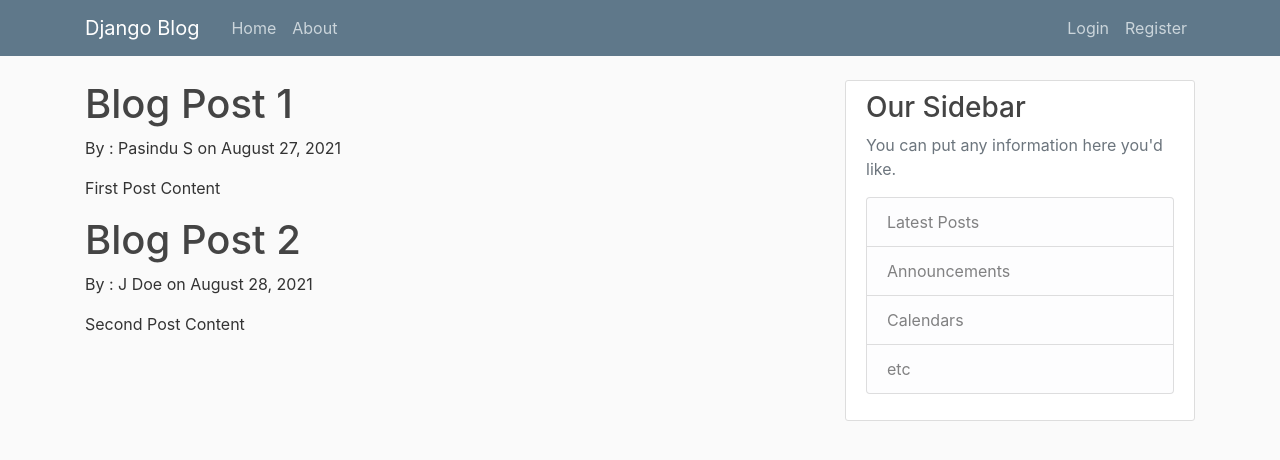
After one commit to Pasindu19970808/CFD-Result-Extraction-Scripts, a Django app: page / in a window 1280 px wide. The commit adds this page. Shown: the top 460 px of the page. Run offline with Django 3.2, Linux system fonts and the light colour scheme; some libraries are stand-ins or nearby versions.

Commit message:
css and nav bar

```diff
--- /dev/null
+++ b/django_project/blog/static/blog/main.css
@@ -0,0 +1,84 @@
+body {
+    background: #fafafa;
+    color: #333333;
+    margin-top: 5rem;
+  }
+
+  h1, h2, h3, h4, h5, h6 {
+    color: #444444;
+  }
+
+  ul {
+    margin: 0;
+  }
+
+  .bg-steel {
+    background-color: #5f788a;
+  }
+
+  .site-header .navbar-nav .nav-link {
+    color: #cbd5db;
+  }
+
+  .site-header .navbar-nav .nav-link:hover {
+    color: #ffffff;
+  }
+
+  .site-header .navbar-nav .nav-link.active {
+    font-weight: 500;
+  }
+
+  .content-section {
+    background: #ffffff;
+    padding: 10px 20px;
+    border: 1px solid #dddddd;
+    border-radius: 3px;
+    margin-bottom: 20px;
+  }
+
+  .article-title {
+    color: #444444;
+  }
+
+  a.article-title:hover {
+    color: #428bca;
+    text-decoration: none;
+  }
+
+  .article-content {
+    white-space: pre-line;
+  }
+
+  .article-img {
+    height: 65px;
+    width: 65px;
+    margin-right: 16px;
+  }
+
+  .article-metadata {
+    padding-bottom: 1px;
+    margin-bottom: 4px;
+    border-bottom: 1px solid #e3e3e3
+  }
+
+  .article-metadata a:hover {
+    color: #333;
+    text-decoration: none;
+  }
+
+  .article-svg {
+    width: 25px;
+    height: 25px;
+    vertical-align: middle;
+  }
+
+  .account-img {
+    height: 125px;
+    width: 125px;
+    margin-right: 20px;
+    margin-bottom: 16px;
+  }
+
+  .account-heading {
+    font-size: 2.5rem;
+  }
--- /dev/null
+++ b/django_project/blog/templates/blog/base.html
@@ -0,0 +1,68 @@
+{% load static %}
+<!DOCTYPE html>
+<html lang="en">
+<head>
+
+     <!-- Required meta tags -->
+     <meta charset="utf-8">
+     <meta name="viewport" content="width=device-width, initial-scale=1, shrink-to-fit=no">
+
+     <!-- Bootstrap CSS -->
+     <link rel="stylesheet" href="https://maxcdn.bootstrapcdn.com/bootstrap/4.0.0/css/bootstrap.min.css" integrity="sha384-Gn5384xqQ1aoWXA+058RXPxPg6fy4IWvTNh0E263XmFcJlSAwiGgFAW/dAiS6JXm" crossorigin="anonymous">
+     <link rel="stylesheet" type = "text/css" href="{% static 'blog/main.css' %}">
+    {% if title %}
+        <title>Django Blog - {{ title }} </title>
+    {% else %}
+        <title>Django Blog</title>
+    {% endif %}
+</head>
+<body>
+    <header class="site-header">
+        <nav class="navbar navbar-expand-md navbar-dark bg-steel fixed-top">
+          <div class="container">
+            <a class="navbar-brand mr-4" href="/">Django Blog</a>
+            <button class="navbar-toggler" type="button" data-toggle="collapse" data-target="#navbarToggle" aria-controls="navbarToggle" aria-expanded="false" aria-label="Toggle navigation">
+            <!-- <span class="navbar-toggler-icon"></span> -->
+            Click
+            </button>
+            <div class="collapse navbar-collapse" id="navbarToggle">
+              <div class="navbar-nav mr-auto">
+                <a class="nav-item nav-link" href="/">Home</a>
+                <a class="nav-item nav-link" href="/about">About</a>
+              </div>
+              <!-- Navbar Right Side -->
+              <div class="navbar-nav">
+                <a class="nav-item nav-link" href="#">Login</a>
+                <a class="nav-item nav-link" href="#">Register</a>
+              </div>
+            </div>
+          </div>
+        </nav>
+    </header>
+    <main role="main" class="container">
+        <div class="row">
+          <div class="col-md-8">
+            {% block content %}{% endblock %}
+          </div>
+          <div class="col-md-4">
+            <div class="content-section">
+              <h3>Our Sidebar</h3>
+              <p class='text-muted'>You can put any information here you'd like.
+                <ul class="list-group">
+                  <li class="list-group-item list-group-item-light">Latest Posts</li>
+                  <li class="list-group-item list-group-item-light">Announcements</li>
+                  <li class="list-group-item list-group-item-light">Calendars</li>
+                  <li class="list-group-item list-group-item-light">etc</li>
+                </ul>
+              </p>
+            </div>
+          </div>
+        </div>
+    </main>
+
+
+    <script src="https://code.jquery.com/jquery-3.2.1.slim.min.js" integrity="sha384-KJ3o2DKtIkvYIK3UENzmM7KCkRr/rE9/Qpg6aAZGJwFDMVNA/GpGFF93hXpG5KkN" crossorigin="anonymous"></script>
+    <script src="https://cdnjs.cloudflare.com/ajax/libs/popper.js/1.12.9/umd/popper.min.js" integrity="sha384-ApNbgh9B+Y1QKtv3Rn7W3mgPxhU9K/ScQsAP7hUibX39j7fakFPskvXusvfa0b4Q" crossorigin="anonymous"></script>
+    <script src="https://maxcdn.bootstrapcdn.com/bootstrap/4.0.0/js/bootstrap.min.js" integrity="sha384-JZR6Spejh4U02d8jOt6vLEHfe/JQGiRRSQQxSfFWpi1MquVdAyjUar5+76PVCmYl" crossorigin="anonymous"></script>
+</body>
+</html>
--- a/django_project/blog/views.py
+++ b/django_project/blog/views.py
@@ -1,7 +1,27 @@
 from django.shortcuts import render
 #from django.http import HttpResponse
-import os
+#import os
 # Create your views here.
+
+posts = [
+    {
+        'author': 'Pasindu S',
+        'title': 'Blog Post 1',
+        'content': 'First Post Content',
+        'date_posted': 'August 27, 2021'
+    },
+    {
+        'author': 'J Doe',
+        'title': 'Blog Post 2',
+        'content': 'Second Post Content',
+        'date_posted': 'August 28, 2021'
+    }
+
+]
+
+
+
+
 
 #This function will handle the traffic from the homepage of our blog
 def home(request):
@@ -11,7 +31,17 @@ def home(request):
     html_content = open(html_path,'r')
     #return HttpResponse("<h1>" + html_path + "</h1>")
     return HttpResponse(html_content) """
-    return render(request, template_name = 'blog/home.html')
+
+    #context is the dictionary we pass through the render function to the html
+    #to this we can add more key pair values
+    context = {
+        'posts':posts
+    }
+
+    return render(request, template_name = 'blog/home.html', context = context)
 
 def about(request):
-    return render(request, template_name = 'blog/about.html')
+    context = {
+        'title':'About'
+    }
+    return render(request, template_name = 'blog/about.html', context = context)
```
Also changed, not shown: django_project/blog/templates/blog/about.html (+4 -11 lines).
